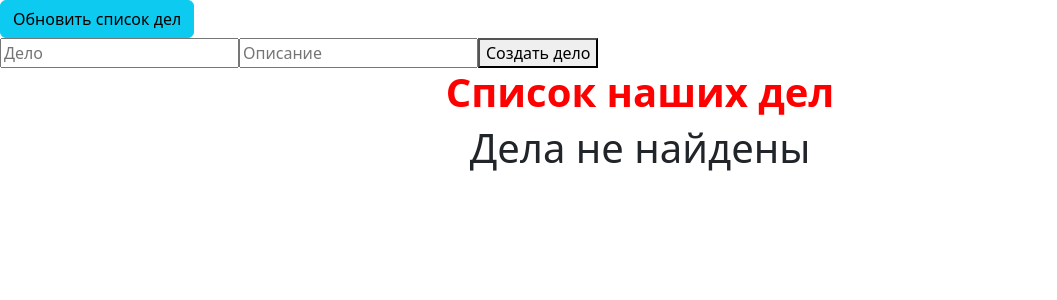
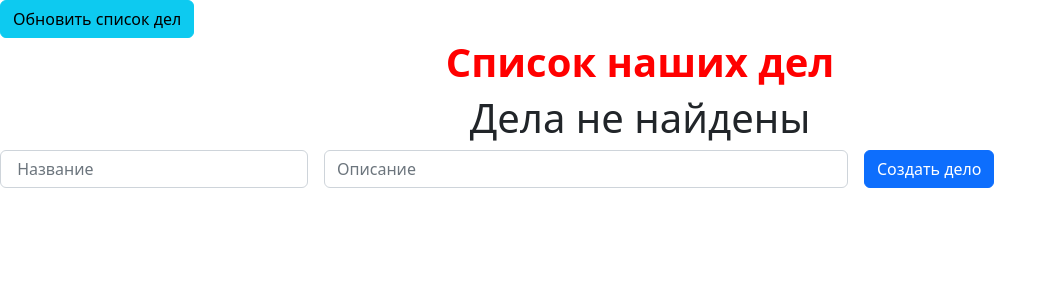
Before and after one commit to m00khin/react_project, a React (Create React App) app in the folder todo-front/: page / in a window 1280 px wide. Shown: the top 300 px of the page, without its empty margins (0-1057 px from the left). Built offline with nearby package versions, Linux system fonts and the light colour scheme.

Commit message:
Next commit 21.06.24 17:10

```diff
--- a/todo-front/package.json
+++ b/todo-front/package.json
@@ -6,8 +6,10 @@
     "@testing-library/jest-dom": "^5.17.0",
     "@testing-library/react": "^13.4.0",
     "@testing-library/user-event": "^13.5.0",
+    "axios": "^1.7.2",
     "react": "^18.3.1",
     "react-dom": "^18.3.1",
+    "react-hook-form": "^7.52.0",
     "react-scripts": "5.0.1",
     "web-vitals": "^2.1.4"
   },
@@ -34,5 +36,8 @@
       "last 1 firefox version",
       "last 1 safari version"
     ]
+  },
+  "devDependencies": {
+    "@babel/plugin-proposal-private-property-in-object": "^7.21.11"
   }
 }
--- a/todo-front/src/AddTodo.jsx
+++ b/todo-front/src/AddTodo.jsx
@@ -1,29 +1,57 @@
 import React, {useState} from "react";
+import {useForm} from "react-hook-form";
+
 
 const AddTodo = ({createTodo}) => {
     const [todo, setTodo] = useState({title: '', description: ''})
-    const addNewTodo = (e) => {
-        e.preventDefault()
+    const {
+        register,
+        formState: {errors},
+        handleSubmit
+    } = useForm({mode: "onBlur"});
+
+    const addNewTodo = (event) => {
+        event.preventDefault();
         createTodo(todo)
         setTodo({title: '', description: ''})
     }
 
     return (
-        <form>
-            <input
-                value={todo.title}
-                type='text'
-                placeholder='Дело'
-                // required
-                onChange={e => setTodo({...todo, title: e.target.value})}
-            />
-            <input
-                value={todo.description}
-                onChange={e => setTodo({...todo, description: e.target.value})}
-                type='text'
-                placeholder='Описание'
-            />
-            <button onClick={addNewTodo}>Создать дело</button>
+        <form onSubmit={handleSubmit(addNewTodo)}>
+            <div className='row g-3'>
+                <div className='col-sm-3'>
+                    <input className='form-control'
+                           placeholder=' Название'
+                           {...register('title', {
+                               required: 'Поле должно быть заполнено',
+                           })}
+                    />
+                    {errors?.title && <p className='text-danger fw-bold'>{errors.title.message}</p>}
+                </div>
+                {/*<input*/}
+                {/*    value={todo.title}*/}
+                {/*    type='text'*/}
+                {/*    placeholder='Дело'*/}
+                {/*    // required*/}
+                {/*    onChange={e => setTodo({...todo, title: e.target.value})}*/}
+                {/*/>*/}
+                <div className='col-sm-5'>
+                    <input className='form-control'
+                           placeholder='Описание'
+                           {...register('Description')}
+                    />
+                </div>
+                {/*<input*/}
+                {/*    value={todo.description}*/}
+                {/*    onChange={e => setTodo({...todo, description: e.target.value})}*/}
+                {/*    type='text'*/}
+                {/*    placeholder='Описание'*/}
+                {/*/>*/}
+                {/*<button onClick={addNewTodo}>Создать дело</button>*/}
+                <div className='col'>
+                    <button className='btn btn-primary' type='submit'>Создать дело</button>
+                </div>
+            </div>
         </form>
     )
 }
--- a/todo-front/src/App.js
+++ b/todo-front/src/App.js
@@ -35,9 +35,10 @@ function App() {
     return (
         <div className="App">
             <button className='btn btn-info' onClick={getTodos}>Обновить список дел</button>
-            <AddTodo createTodo={createTodo}/>
+            {/*<AddTodo createTodo={createTodo}/>*/}
             <h1 style={{color: "red", textAlign: "center"}}><strong>Список наших дел</strong></h1>
             <TodoList todos={todos} removeTodo={removeTodo} editDone={editDone}/>
+            <AddTodo createTodo={createTodo}/>
         </div>
     );
 }
```
Also changed, not shown: 2 other files (tests, documents, lock files or other folders).
